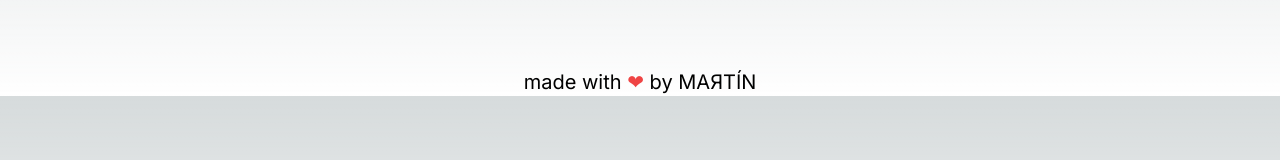
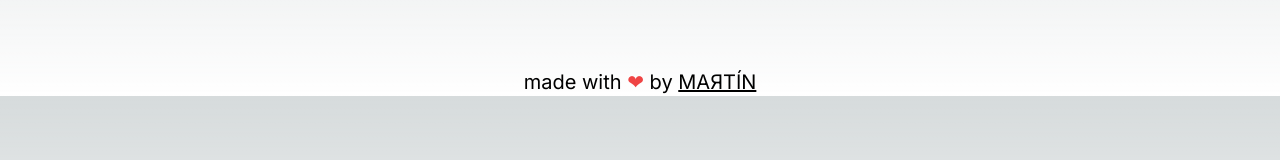
Before and after one commit to mbfrias/todo-app, a Next.js app: page / in a window 1280 px wide. Shown: the part 228-388 px from the top of the page. Built offline with nearby package versions, Linux system fonts and the light colour scheme.

Commit message:
underline atags

```diff
--- a/app/page.jsx
+++ b/app/page.jsx
@@ -85,7 +85,7 @@ export default function Home() {
 
         <footer className="flex flex-col items-center justify-center mt-10">
             <p className="text-xl">
-                made with <span className="text-red-500">❤</span> by <a href="https://www.marrtin.com">MAЯTÍN</a>
+                made with <span className="text-red-500">❤</span> by <a className="underline hover:no-underline" href="https://www.marrtin.com">MAЯTÍN</a>
             </p>
         </footer>
         </>
```
